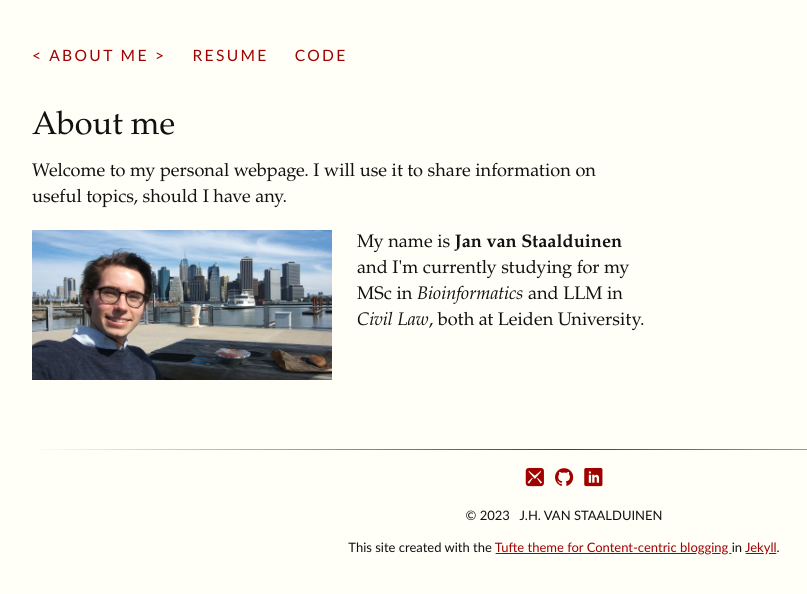
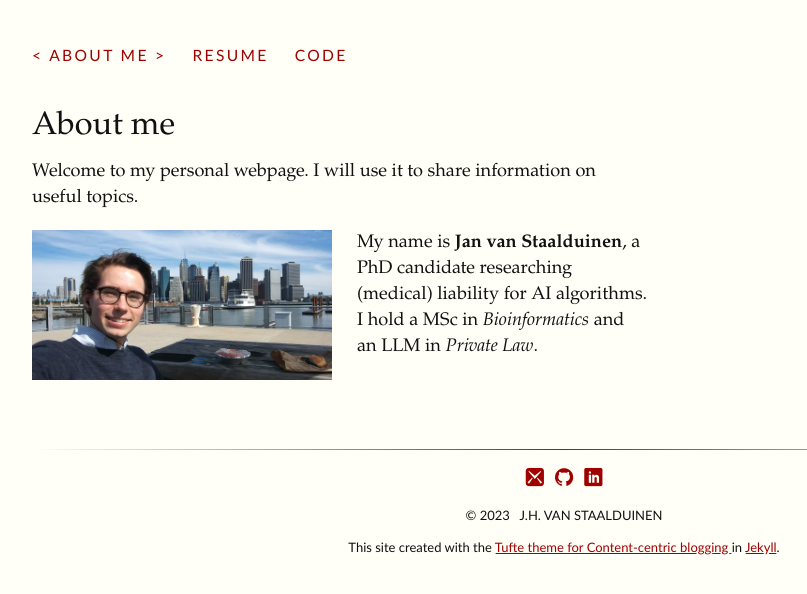
Before and after one commit to jhvanstaalduinen/jhvanstaalduinen.github.io, a Jekyll site: the page built from index.html, in a window 1280 px wide. Shown: the top 594 px of the page, without its empty margins (128-935 px from the left). Built offline with Jekyll 4.4.1, drawn with Linux system fonts in a browser that asks for light colours; some web fonts are replaced.

Commit message:
Updated index

```diff
--- a/index.html
+++ b/index.html
@@ -4,7 +4,7 @@ title: About me
 # Note that this index page uses a full-width layout!
 ---
 
-<p>Welcome to my personal webpage. I will use it to share information on useful topics, should I have any.</p>
+<p>Welcome to my personal webpage. I will use it to share information on useful topics.</p>
 
 <p><img src='assets/img/picture_jan_NY.jpg' width='300' style="float:left;margin:25px;margin-left:0;margin-top:0;"/>
-My name is <b>Jan van Staalduinen</b> and I'm currently studying for my MSc in <i>Bioinformatics</i> and LLM in <i>Civil Law</i>, both at Leiden University.</p>
+My name is <b>Jan van Staalduinen</b>, a PhD candidate researching (medical) liability for AI algorithms. I hold a  MSc in <i>Bioinformatics</i> and an LLM in <i>Private Law</i>.</p>
```
Also changed, not shown: 1 other file.
